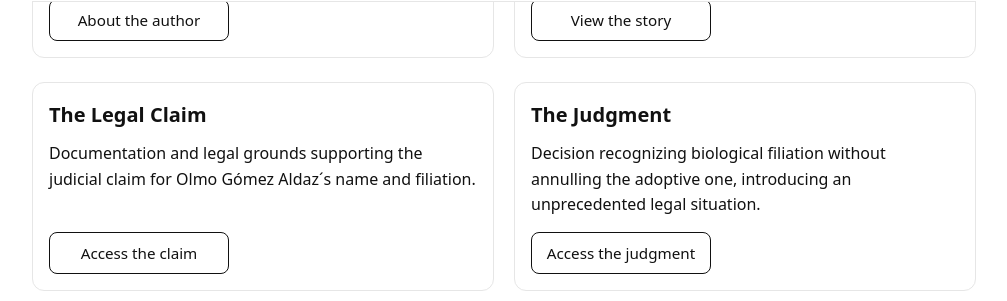
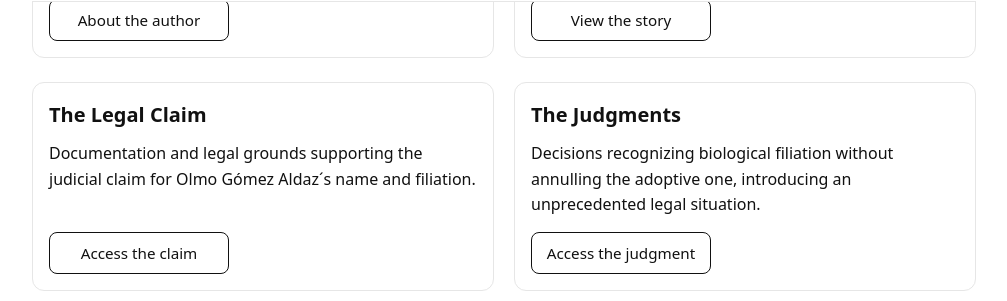
Before and after one commit to olmogaldaz/olmogaldaz.github.io, a Jekyll site: the page built from en/index.html, in a window 1280 px wide and 900 px high, scrolled down 334 px. Shown: the part 159-460 px from the top of the window, without its empty margins (136-1143 px from the left). Built offline with Jekyll 4.4.1, drawn with Linux system fonts in a browser that asks for light colours.

Commit message:
Update index.html

```diff
--- a/en/index.html
+++ b/en/index.html
@@ -59,9 +59,9 @@ description: Materials, documents and reflections on the judicially recognised i
     </div>
 
     <div class="card">
-      <h2>The Judgment</h2>
+      <h2>The Judgments</h2>
       <p>
-        Decision recognizing biological filiation without annulling the adoptive one, introducing an unprecedented legal situation.
+        Decisions recognizing biological filiation without annulling the adoptive one, introducing an unprecedented legal situation.
       </p>
       <p class="card-cta">
         <a class="cta" href="/en/sentence/">Access the judgment</a>
```
